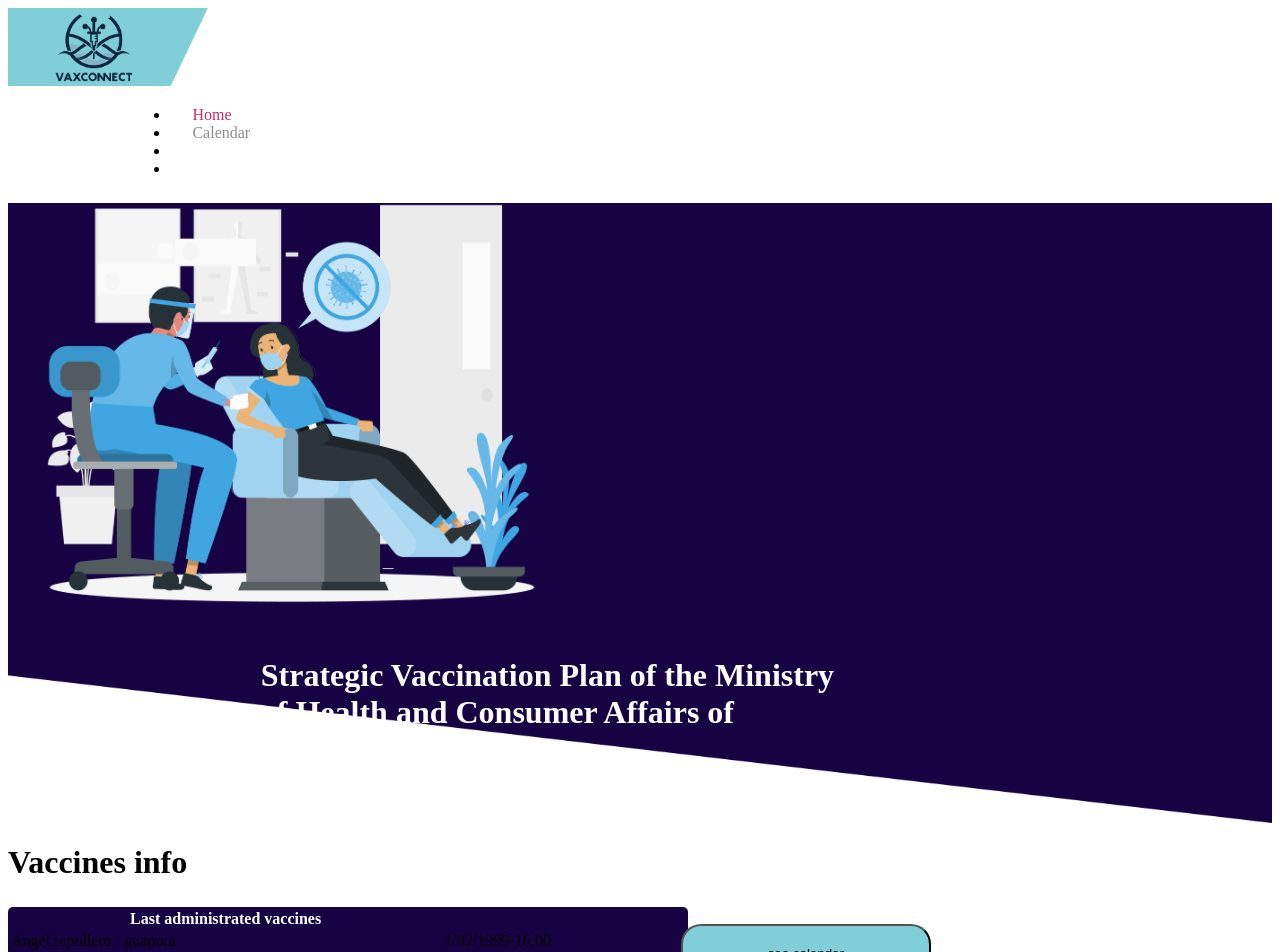
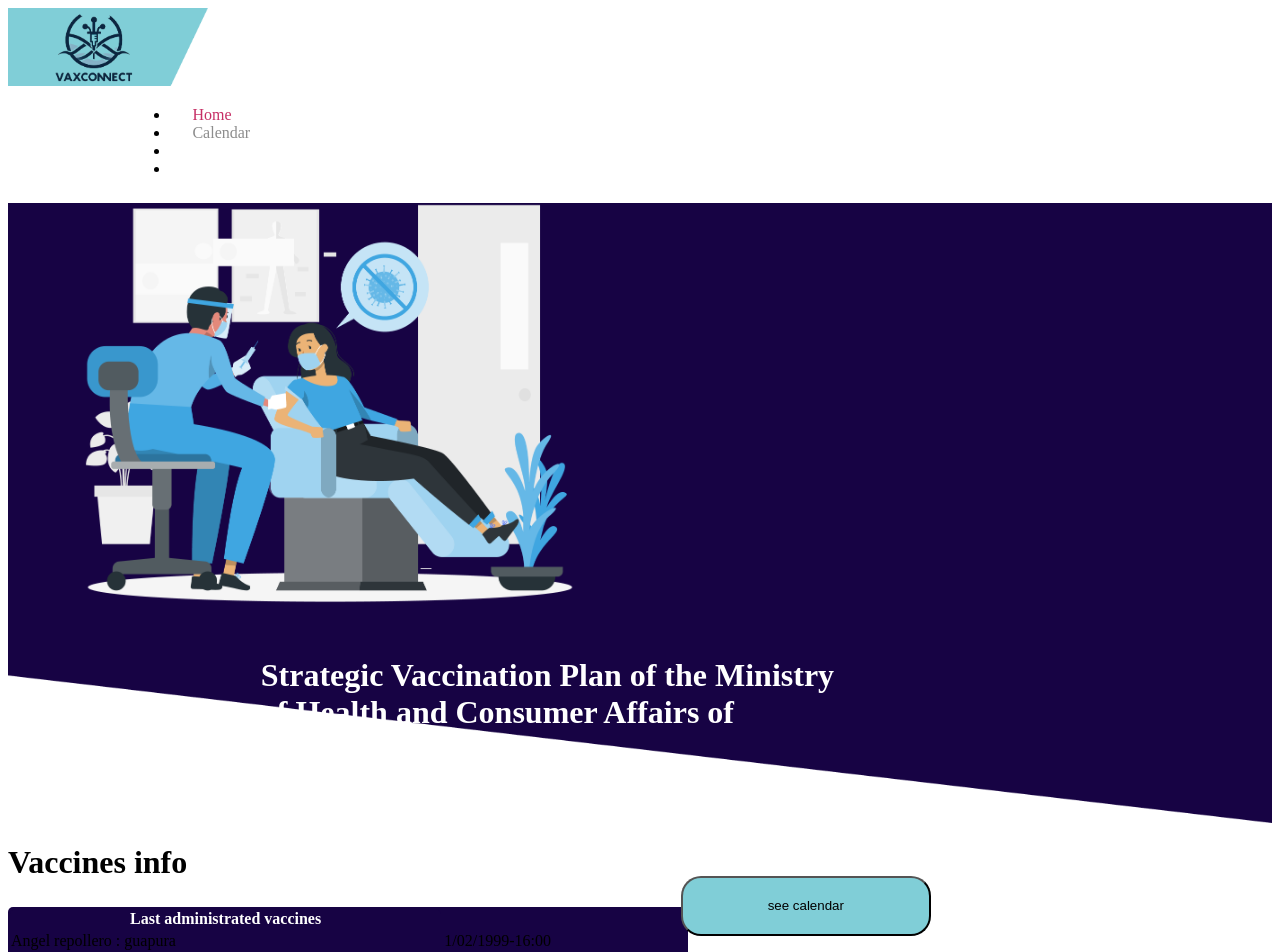
Before and after one commit to VaxConnect/VaxConnectAngularClient, an Angular app: page /home-page in a window 1280 px wide. Shown: the top 952 px of the page. Built offline with nearby package versions, Linux system fonts and the light colour scheme.

Commit message:
main decoration finished

```diff
--- a/src/app/ui/USER/home-page/home-page.component.css
+++ b/src/app/ui/USER/home-page/home-page.component.css
@@ -1,6 +1,6 @@
 .img{
     margin-top: 2%;
-    margin-left: 3%;
+    margin-left: 6%;
 
 }
 .title{
@@ -12,7 +12,7 @@
 .btn{
     background-color: rgb(128, 206, 215);
     margin-left: 70%;
-    margin-top: 10%;
+    margin-top: 2%;
     width: 250px;
     height: 60px;
     border-radius: 20px;
```
